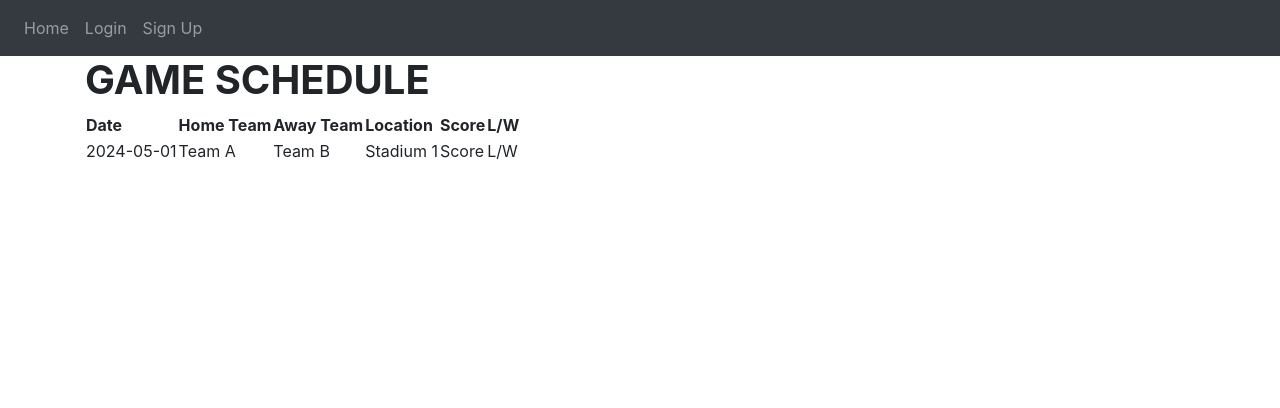
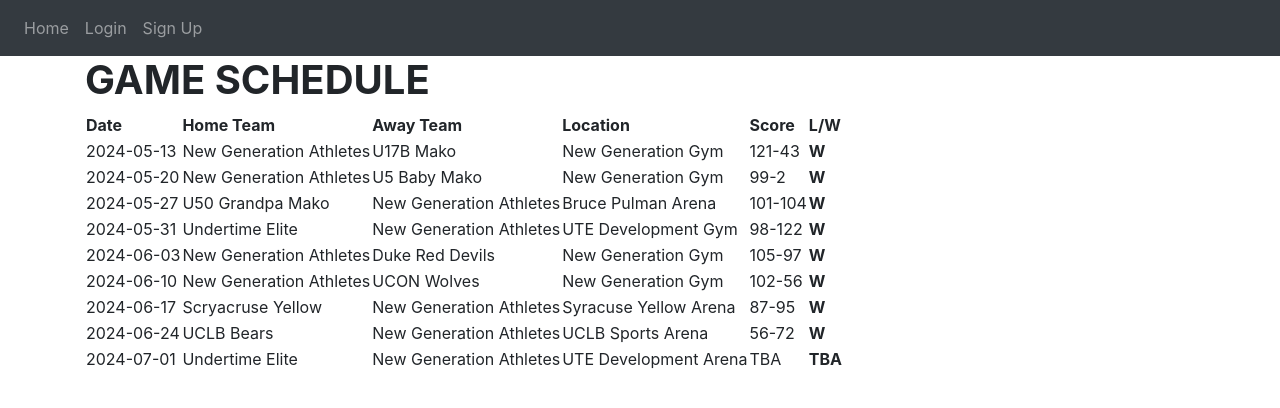
Before and after one commit to 19054Ira/Ira-DTG2024-F.B.P_Club-Website, a Flask app: template website/templates/schedule.html in a window 1280 px wide. Shown: the top 408 px of the page. Run offline with Flask 3, Linux system fonts and the light colour scheme; the template is opened without the code that fills it, so the values that code supplies are empty; some libraries are stand-ins or nearby versions.

Commit message:
Inserting games into schedule

```diff
--- a/website/templates/schedule.html
+++ b/website/templates/schedule.html
@@ -26,13 +26,79 @@
             </thead>
             <tbody>
                 <tr>
-                    <td>2024-05-01</td>
-                    <td>Team A</td>
-                    <td>Team B</td>
-                    <td>Stadium 1</td>
-                    <td>Score</td>
-                    <td>L/W</td>
+                    <td>2024-05-13</td>
+                    <td>New Generation Athletes</td>
+                    <td>U17B Mako</td>
+                    <td>New Generation Gym</td>
+                    <td>121-43</td>
+                    <td><b>W</b></td>
                 </tr>
+                <tr>
+                    <td>2024-05-20</td>
+                    <td>New Generation Athletes</td>
+                    <td>U5 Baby Mako</td>
+                    <td>New Generation Gym</td>
+                    <td>99-2</td>
+                    <td><b>W</b></td>
+                </tr>
+                <tr>
+                    <td>2024-05-27</td>
+                    <td>U50 Grandpa Mako</td>
+                    <td>New Generation Athletes</td>
+                    <td>Bruce Pulman Arena</td>
+                    <td>101-104</td>
+                    <td><b>W</b></td>
+                </tr>
+                <tr>
+                    <td>2024-05-31</td>
+                    <td>Undertime Elite</td>
+                    <td>New Generation Athletes</td>
+                    <td>UTE Development Gym</td>
+                    <td>98-122</td>
+                    <td><b>W</b></td>
+                </tr>
+                <tr>
+                    <td>2024-06-03</td>
+                    <td>New Generation Athletes</td>
+                    <td>Duke Red Devils</td>
+                    <td>New Generation Gym</td>
+                    <td>105-97</td>
+                    <td><b>W</b></td>
+                </tr>
+                <tr>
+                    <td>2024-06-10</td>
+                    <td>New Generation Athletes</td>
+                    <td>UCON Wolves</td>
+                    <td>New Generation Gym</td>
+                    <td>102-56</td>
+                    <td><b>W</b></td>
+                </tr>
+                <tr>
+                    <td>2024-06-17</td>
+                    <td>Scryacruse Yellow</td>
+                    <td>New Generation Athletes</td>
+                    <td>Syracuse Yellow Arena</td>
+                    <td>87-95</td>
+                    <td><b>W</b></td>
+                </tr>
+                <tr>
+                    <td>2024-06-24</td>
+                    <td>UCLB Bears</td>
+                    <td>New Generation Athletes</td>
+                    <td>UCLB Sports Arena</td>
+                    <td>56-72</td>
+                    <td><b>W</b></td>
+                </tr>
+                <tr>
+                    <td>2024-07-01</td>
+                    <td>Undertime Elite</td>
+                    <td>New Generation Athletes</td>
+                    <td>UTE Development Arena</td>
+                    <td>TBA</td>
+                    <td><b>TBA</b></td>
+                </tr>
+
+
                 <!-- Add more rows as needed -->
             </tbody>
         </table>
```
